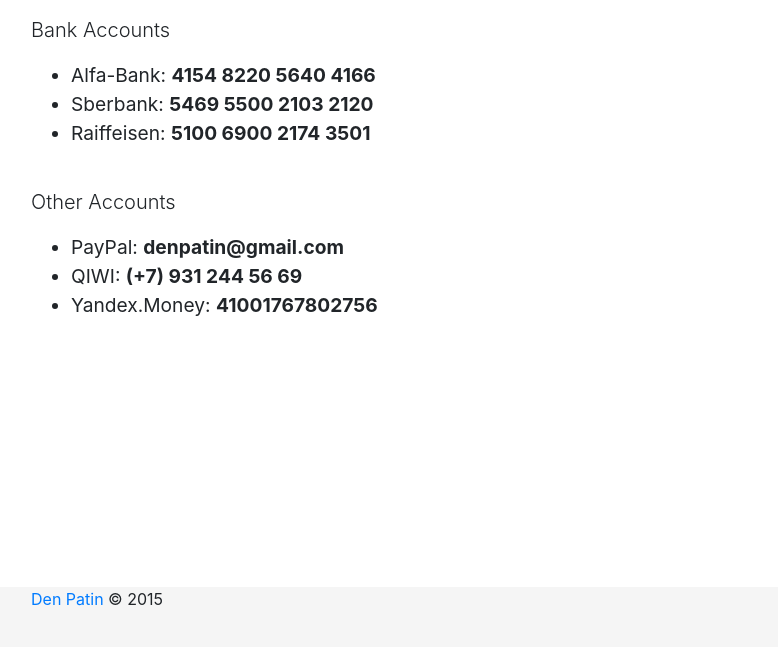
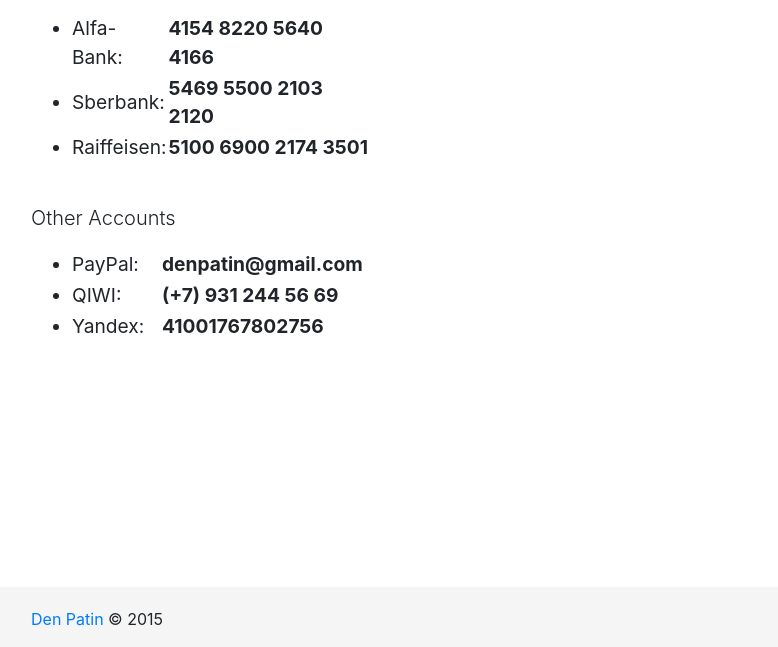
Before and after one commit to denpatin/denpatin.github.io, a plain HTML site: page pay.html in a window 1280 px wide. Shown: the part 153-800 px from the top of the page, without its empty margins (224-1002 px from the left). Drawn offline with nearby package versions, Linux system fonts and the light colour scheme.

Commit message:
Slightly fixed styling of payments

```diff
--- /dev/null
+++ b/assets/css/pay.css
@@ -0,0 +1 @@
+ul{font-size:1.2em}table{width:300px;border:0}td:first-child{width:90px}
--- a/assets/css/sticky-footer.css
+++ b/assets/css/sticky-footer.css
@@ -1 +1 @@
-html{position:relative;min-height:100%}body{margin-bottom:60px}.footer{position:absolute;bottom:0;width:100%;height:60px;background-color:#f5f5f5}.container{width:auto;max-width:800px;padding:0 15px}.container .text-muted{margin:20px 0}
+html{position:relative;min-height:100%}body{margin-bottom:60px}.footer{position:absolute;bottom:0;padding-top:20px;width:100%;height:60px;background-color:#f5f5f5}.container{width:auto;max-width:800px;padding:0 15px}
--- a/pay.html
+++ b/pay.html
@@ -8,29 +8,52 @@
     <title>Den Patin | Payments</title>
     <link type="text/css" rel="stylesheet" href="http://yastatic.net/bootstrap/3.2.0/css/bootstrap.min.css" />
     <link type="text/css" rel="stylesheet" href="assets/css/sticky-footer.css" />
+    <link type="text/css" rel="stylesheet" href="assets/css/pay.css" />
   </head>
   <body>
     <div class="container">
       <div class="page-header">
-        <h1>How to Make Money Transfers to Den Patin</h1>
+        <h1>How to Pay for Classes</h1>
       </div>
       <p>NB! The accounts are listed in <i>descending</i> order of convenience for me.</p>
       <br />
       <p class="lead">
         Bank Accounts
-        <ul style="font-size:1.2em;">
-          <li>Alfa-Bank: <strong>4154 8220 5640 4166</strong></li>
-          <li>Sberbank: <strong>5469 5500 2103 2120</strong></li>
-          <li>Raiffeisen: <strong>5100 6900 2174 3501</strong></li>
+        <ul>
+          <table>
+            <tr>
+              <td><li>Alfa-Bank:</li></td>
+              <td><strong>4154 8220 5640 4166</strong></td>
+            </tr>
+            <tr>
+              <td><li>Sberbank:</li></td>
+              <td><strong>5469 5500 2103 2120</strong></td>
+            </tr>
+            <tr>
+              <td><li>Raiffeisen:</li></td>
+              <td><strong>5100 6900 2174 3501</strong></td>
+            </tr>
+          </table>
         </ul>
       </p>
       <br />
       <p class="lead">
         Other Accounts
-        <ul style="font-size:1.2em;">
-          <li>PayPal: <strong>denpatin@gmail.com</strong></li>
-          <li>QIWI: <strong>(+7) 931 244 56 69</strong></li>
-          <li>Yandex.Money: <strong>41001767802756</strong></li>
+        <ul>
+          <table>
+            <tr>
+              <td><li>PayPal:</li></td>
+              <td><strong>denpatin@gmail.com</strong></td>
+            </tr>
+            <tr>
+              <td><li>QIWI:</li></td>
+              <td><strong>(+7) 931 244 56 69</strong></td>
+            </tr>
+            <tr>
+              <td><li>Yandex:</li></td>
+              <td><strong>41001767802756</strong></td>
+            </tr>
+          </table>
         </ul>
       </p>
     </div>
```
Also changed, not shown: assets/css/style.css.
